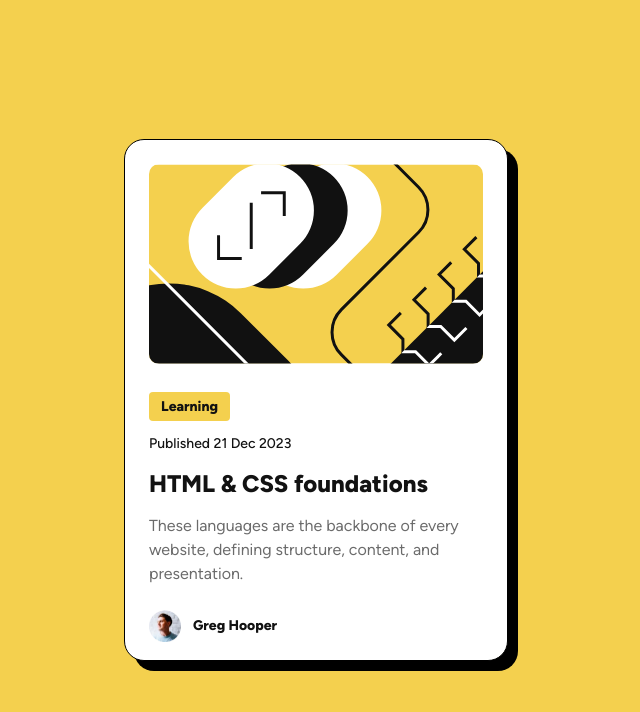
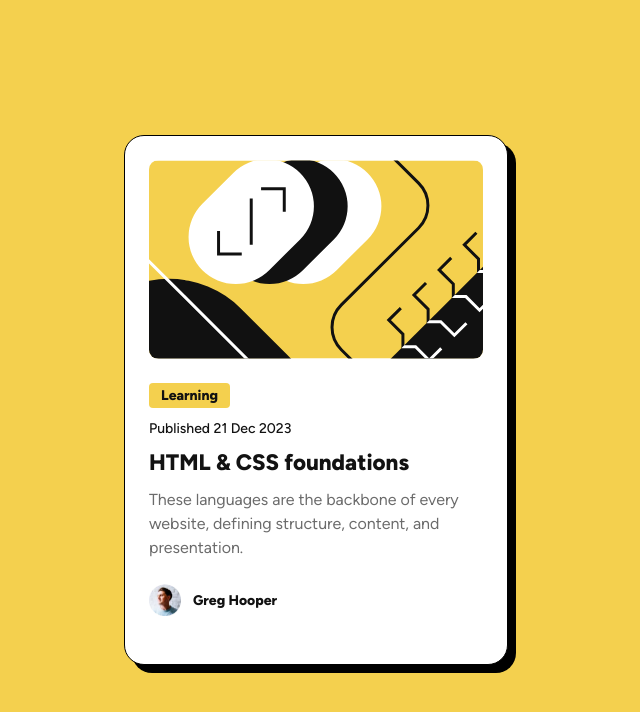
Before and after one commit to juanfeoru/blog-preview-card, a plain HTML site: page index.html in a window 1280 px wide. Shown: the whole page, without its empty margins (324-964 px from the left). Drawn offline with Linux system fonts and the light colour scheme.

Commit message:
Improve index and style

```diff
--- a/index.html
+++ b/index.html
@@ -15,19 +15,22 @@
     <link rel="stylesheet" href="style.css" />
   </head>
   <body>
-    <div class="container">
+    <article class="card">
       <img
         src="./assets/images/illustration-article.svg"
         alt="Decorative illustration of the article"
-        class="illustration"
+        class="card__illustration"
+        aria-hidden="true"
+        height="201"
+        width="336"
       />
 
-      <div class="card-text">
-        <h4 class="card-tag">Learning</h4>
-        <p class="card-date">Published 21 Dec 2023</p>
+      <section class="card-text">
+        <h1 class="card-text__tag">Learning</h1>
+        <p class="card-text__date">Published 21 Dec 2023</p>
 
-        <h2 class="card-title">HTML & CSS foundations</h2>
-        <p class="card-description">
+        <h2 class="card-text__title">HTML & CSS foundations</h2>
+        <p class="card-text__description">
           These languages are the backbone of every website, defining structure,
           content, and presentation.
         </p>
@@ -36,11 +39,14 @@
           <img
             src="./assets/images/image-avatar.webp"
             alt=""
-            class="author-avatar"
+            class="card-author__avatar"
+            width="64"
+            height="65"
+            aria-hidden="true"
           />
-          <h4 class="author-name">Greg Hooper</h4>
+          <h2 class="card-author__name">Greg Hooper</h2>
         </div>
-      </div>
-    </div>
+      </section>
+    </article>
   </body>
 </html>
--- a/style.css
+++ b/style.css
@@ -1,3 +1,10 @@
+:root {
+  --yellow: hsl(47, 88%, 63%);
+  --white: hsl(0, 0%, 100%);
+  --gray-500: hsl(0, 0%, 42%);
+  --gray-950: hsl(0, 0%, 7%);
+}
+
 @font-face {
   font-family: "Figtree";
   src: url("/assets/fonts/Figtree-VariableFont_wght.ttf") format("truetype");
@@ -5,113 +12,130 @@
   font-style: normal;
 }
 
-@font-face {
-  font-family: "Figtree";
-  src: url("/assets/fonts/Figtree-Italic-VariableFont_wght.ttf")
-    format("truetype");
-  font-weight: 100 900;
-  font-style: italic;
-}
-
-* {
+*,
+*::after,
+*::before {
   margin: 0;
   padding: 0;
   box-sizing: border-box;
 }
 
+img,
+picture,
+video {
+  display: block;
+  max-width: 100%;
+  height: auto;
+}
+
+input,
+button,
+textarea,
+select {
+  font: inherit;
+  color: inherit;
+  background: none;
+  border: none;
+}
+
+a {
+  text-decoration: none;
+  color: inherit;
+}
+
+ul,
+ol {
+  list-style: none;
+}
+
 body {
   font-family: "Figtree", sans-serif;
-  background-color: hsl(47, 88%, 63%);
+  background-color: var(--yellow);
   min-height: 100vh;
   display: flex;
   justify-content: center;
   align-items: center;
 }
 
-.container {
-  background-color: #fff;
-  width: 384px;
-  height: 522px;
-  padding: 24px;
-  border-radius: 20px;
-  box-shadow: 10px 10px 0px 0px;
+.card {
+  background-color: var(--white);
+  max-width: 24rem;
+  padding: 1.5rem;
+  border-radius: 1.25rem;
+  box-shadow: 8px 8px 0px 0px;
   border: 1px solid;
 }
 
-.container .illustration {
-  width: 100%;
-  max-width: 100%;
-  height: auto;
-  border-radius: 10px;
+.card__illustration {
+  border-radius: 0.6rem;
   object-fit: cover;
 }
 
-.container .card-text {
-  margin: 24px 0;
+.card-text {
+  margin: 1.5rem 0;
 }
 
-.container .card-tag {
-  background-color: hsl(47, 88%, 63%);
+.card-text__tag {
+  background-color: var(--yellow);
   display: inline-block;
-  padding: 4px 12px;
-  border-radius: 4px;
-  color: hsl(0, 0%, 7%);
-  font-size: 14px;
-  line-height: 150%;
+  padding: 0.25rem 0.75rem;
+  border-radius: 0.25rem;
+  color: var(--gray-950);
+  font-size: 0.875rem;
   font-weight: 800;
-  margin-bottom: 12px;
+  margin-bottom: 0.75rem;
 }
 
-.container .card-date {
-  color: hsl(0, 0%, 7%);
-  font-size: 14px;
-  line-height: 150%;
+.card-text__date {
+  color: var(--gray-950);
+  font-size: 0.875rem;
   font-weight: 500;
-  margin-bottom: 12px;
+  margin-bottom: 0.75rem;
 }
 
-.container .card-title {
-  color: hsl(0, 0%, 7%);
+.card-text__title {
+  color: var(--gray-950);
   font-weight: 800;
-  font-size: 24px;
-  line-height: 150%;
-  margin-bottom: 12px;
+  font-size: 1.5rem;
+  margin-bottom: 0.75rem;
   transition: color 0.3s ease;
 }
 
-.container .card-title:hover {
+.card-text__title:hover {
   cursor: pointer;
-  color: hsl(47, 88%, 63%);
+  color: var(--yellow);
 }
 
-.container .card-description {
-  color: hsl(0, 0%, 42%);
-  font-size: 16px;
+.card-text__description {
+  color: var(--gray-500);
   line-height: 150%;
 }
 
-.container .card-author {
+.card-author {
   display: flex;
   flex-direction: row;
-  margin-top: 24px;
   align-items: center;
+  margin-top: 1.5rem;
 }
 
-.container .author-avatar {
-  width: 32px;
-  height: 32px;
+.card-author__avatar {
+  width: 2rem;
+  height: 2rem;
 }
 
-.container .author-name {
-  color: hsl(0, 0%, 7%);
-  font-size: 14px;
-  line-height: 150%;
+.card-author__name {
+  color: var(--gray-950);
+  font-size: 0.875rem;
   font-weight: 800;
-  padding-left: 12px;
+  padding-left: 0.75rem;
 }
 
-@media (max-width: 768px) {
-  .container {
-    margin: 20px;
+@media (min-width: 320px) {
+  .card {
+    margin: 1rem;
+  }
+
+  .card-text__title {
+    font-size: 1.4rem;
   }
 }
```
Also changed, not shown: assets/fonts/Figtree-Italic-VariableFont_wght.ttf (deleted).
